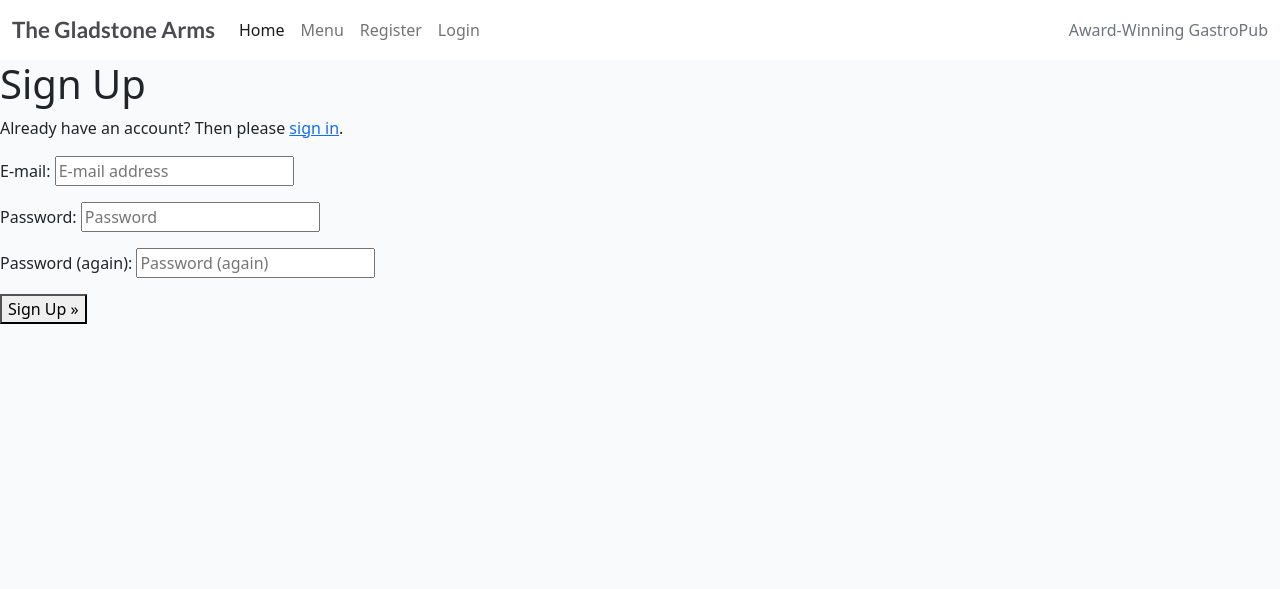
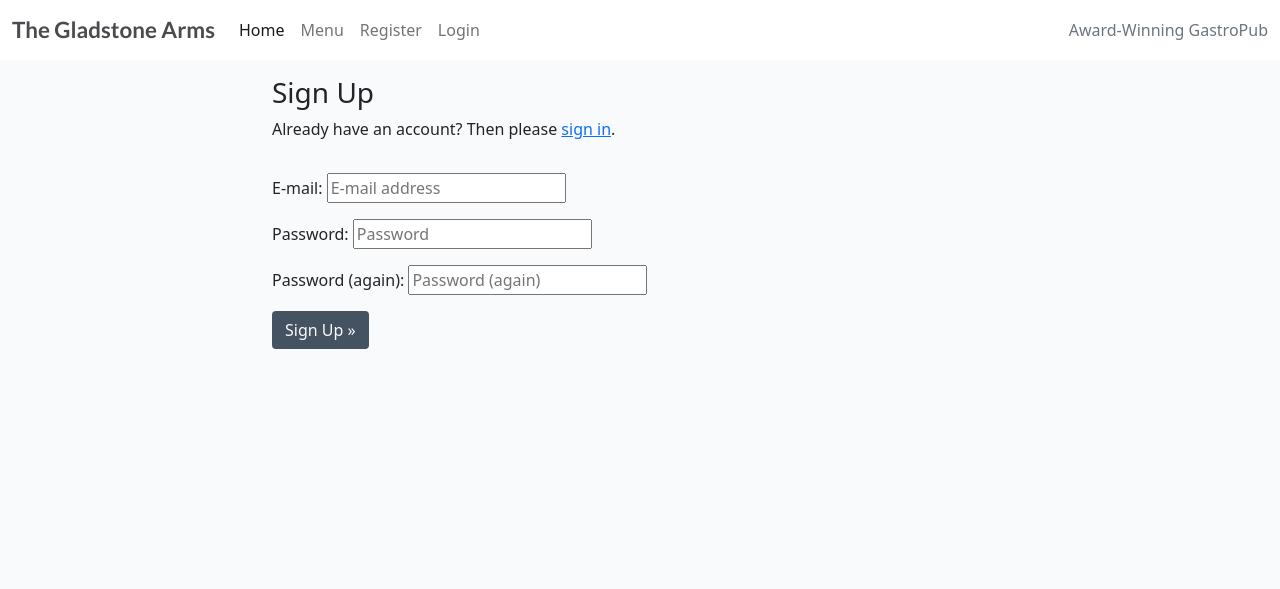
Before and after one commit to alfa23/gastropub-bookings, a Django app: page /accounts/signup/ in a window 1280 px wide. Shown: the top 589 px of the page. Run offline with Django 3.2, Linux system fonts and the light colour scheme.

Commit message:
add: Base styling to allauth signup/login/logout templates

```diff
--- a/static/css/style.css
+++ b/static/css/style.css
@@ -7,6 +7,11 @@ body {
     font-size: 1.4rem;
     font-weight: 700;
     color: #4A4A4F;
+}
+
+.btn-submit {
+    background-color: #445261;
+    color: #F9FAFC;
 }
 
 .custom-gray {
--- a/templates/account/signup.html
+++ b/templates/account/signup.html
@@ -5,17 +5,27 @@
 {% block head_title %}{% trans "Signup" %}{% endblock %}
 
 {% block content %}
-<h1>{% trans "Sign Up" %}</h1>
-
-<p>{% blocktrans %}Already have an account? Then please <a href="{{ login_url }}">sign in</a>.{% endblocktrans %}</p>
-
+<div class="container">
+  <div class="row">
+    <div class="col-md-8 mt-3 offset-md-2">
+      <h3>{% trans "Sign Up" %}</h3>
+      <p>{% blocktrans %}Already have an account? Then please
+        <a href="{{ login_url }}">sign in</a>.{% endblocktrans %}
+      </p>
+    </div>
+  </div>
+  <div class="row">
+    <div class="col-md-8 mt-3 offset-md-2">
       <form class="signup" id="signup_form" method="post" action="{% url 'account_signup' %}">
         {% csrf_token %}
         {{ form.as_p }}
         {% if redirect_field_value %}
         <input type="hidden" name="{{ redirect_field_name }}" value="{{ redirect_field_value }}" />
         {% endif %}
-  <button type="submit">{% trans "Sign Up" %} &raquo;</button>
+        <button class="btn btn-submit" type="submit">{% trans "Sign Up" %} &raquo;</button>
       </form>
+    </div>
+  </div>
+</div>
 
 {% endblock %}
```
Also changed, not shown: templates/account/login.html (+7 -4 lines), templates/account/logout.html (+12 -4 lines). Lines whose indentation alone changed are shown as unchanged.
